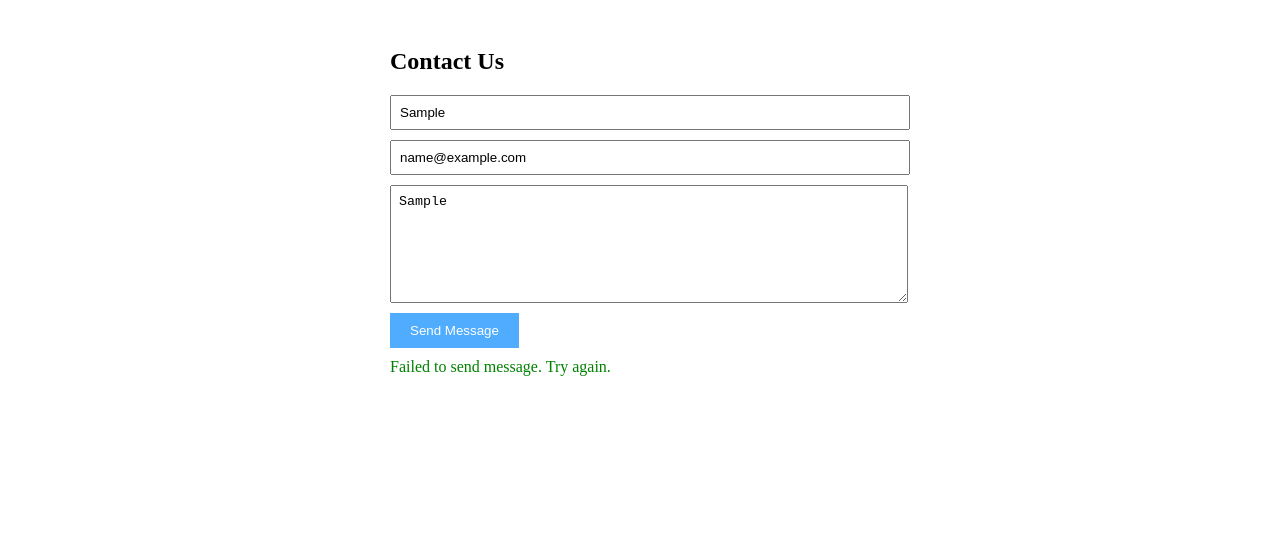
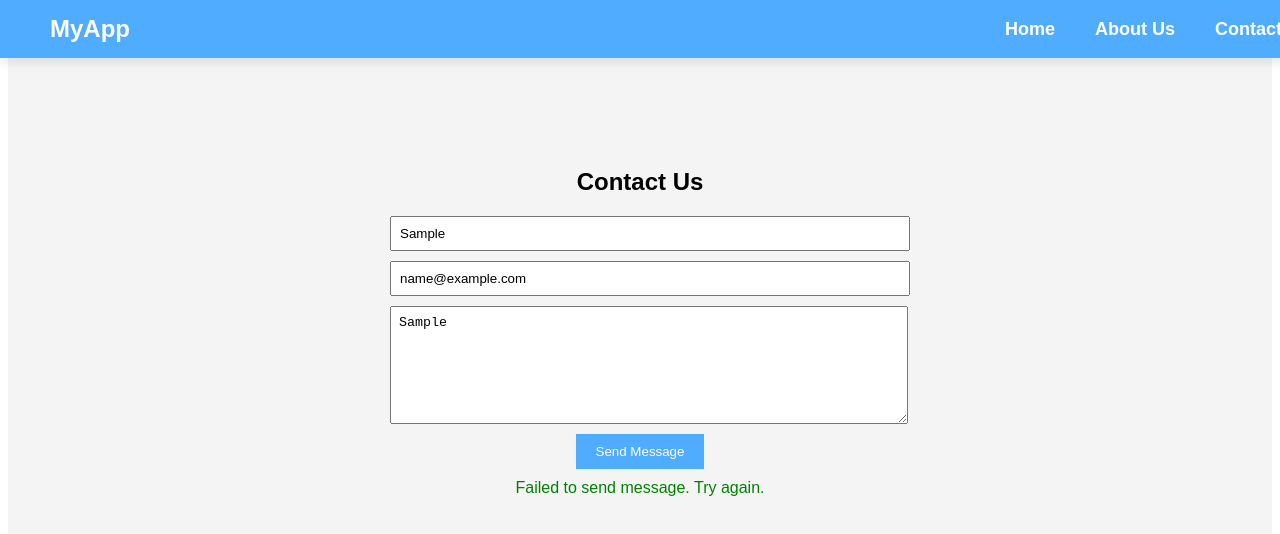
Before and after one commit to Gaurav-Shaw09/PenFolio, a React (Vite) app in the folder login-signup-app/react-login-frontend/react-login-frontend/: page /contact in a window 1280 px wide. Both pictures are taken after typing "Sample", "name@example.com", "Sample" into the empty fields and a click on the button "Send Message". Shown: the top 534 px of the page. Built offline with nearby package versions, Linux system fonts and the light colour scheme; no server answers.

Commit message:
modified Contact.jsx

```diff
--- a/login-signup-app/react-login-frontend/react-login-frontend/src/components/Contact.jsx
+++ b/login-signup-app/react-login-frontend/react-login-frontend/src/components/Contact.jsx
@@ -1,5 +1,6 @@
 import React, { useState } from 'react';
 import axios from 'axios';
+import { useNavigate } from 'react-router-dom';
 
 function Contact() {
   const [formData, setFormData] = useState({
@@ -9,6 +10,7 @@ function Contact() {
   });
 
   const [status, setStatus] = useState('');
+  const navigate = useNavigate(); // ✅ Use navigate for routing like in About.js
 
   // Handle input changes
   const handleChange = (e) => {
@@ -33,7 +35,18 @@ function Contact() {
   };
 
   return (
-    <div style={{ maxWidth: '500px', margin: 'auto', padding: '20px' }}>
+    <div style={styles.container}>
+      {/* ✅ Navbar (Copied from About.js) */}
+      <nav style={styles.navbar}>
+        <div style={{ fontSize: '24px', fontWeight: 'bold' }}>MyApp</div>
+        <div>
+          <span style={styles.navLink} onClick={() => navigate('/home')}>Home</span>
+          <span style={styles.navLink} onClick={() => navigate('/about')}>About Us</span>
+          <span style={styles.navLink} onClick={() => navigate('/contact')}>Contact Us</span>
+        </div>
+      </nav>
+
+      <div style={styles.formContainer}>
         <h2>Contact Us</h2>
         <form onSubmit={handleSubmit}>
           <input
@@ -43,7 +56,7 @@ function Contact() {
             value={formData.name}
             onChange={handleChange}
             required
-          style={{ display: 'block', width: '100%', marginBottom: '10px', padding: '8px' }}
+            style={styles.input}
           />
           <input
             type="email"
@@ -52,7 +65,7 @@ function Contact() {
             value={formData.email}
             onChange={handleChange}
             required
-          style={{ display: 'block', width: '100%', marginBottom: '10px', padding: '8px' }}
+            style={styles.input}
           />
           <textarea
             name="message"
@@ -60,15 +73,77 @@ function Contact() {
             value={formData.message}
             onChange={handleChange}
             required
-          style={{ display: 'block', width: '100%', marginBottom: '10px', padding: '8px', height: '100px' }}
+            style={styles.textarea}
           />
-        <button type="submit" style={{ padding: '10px 20px', background: '#4facfe', color: 'white', border: 'none', cursor: 'pointer' }}>
+          <button type="submit" style={styles.button}>
             Send Message
           </button>
         </form>
-      {status && <p style={{ marginTop: '10px', color: 'green' }}>{status}</p>}
+        {status && <p style={styles.status}>{status}</p>}
+      </div>
     </div>
   );
 }
 
+// ✅ Same Navbar Styles as About.js
+const styles = {
+  container: {
+    fontFamily: 'Arial, sans-serif',
+    background: '#f4f4f4',
+    minHeight: '100vh',
+    padding: '20px',
+    textAlign: 'center',
+  },
+  navbar: {
+    display: 'flex',
+    justifyContent: 'space-between',
+    alignItems: 'center',
+    background: '#4facfe',
+    padding: '15px 50px',
+    color: 'white',
+    fontSize: '18px',
+    boxShadow: '0px 4px 10px rgba(0, 0, 0, 0.1)',
+    width: '100%',
+    position: 'fixed',
+    top: 0,
+    left: 0,
+    zIndex: 1000,
+  },
+  navLink: {
+    margin: '0 20px',
+    cursor: 'pointer',
+    fontWeight: 'bold',
+  },
+  formContainer: {
+    maxWidth: '500px',
+    margin: 'auto',
+    padding: '20px',
+    marginTop: '100px', // To avoid navbar overlap
+  },
+  input: {
+    display: 'block',
+    width: '100%',
+    marginBottom: '10px',
+    padding: '8px',
+  },
+  textarea: {
+    display: 'block',
+    width: '100%',
+    marginBottom: '10px',
+    padding: '8px',
+    height: '100px',
+  },
+  button: {
+    padding: '10px 20px',
+    background: '#4facfe',
+    color: 'white',
+    border: 'none',
+    cursor: 'pointer',
+  },
+  status: {
+    marginTop: '10px',
+    color: 'green',
+  },
+};
+
 export default Contact;
```
Lines whose indentation alone changed are shown as unchanged.
